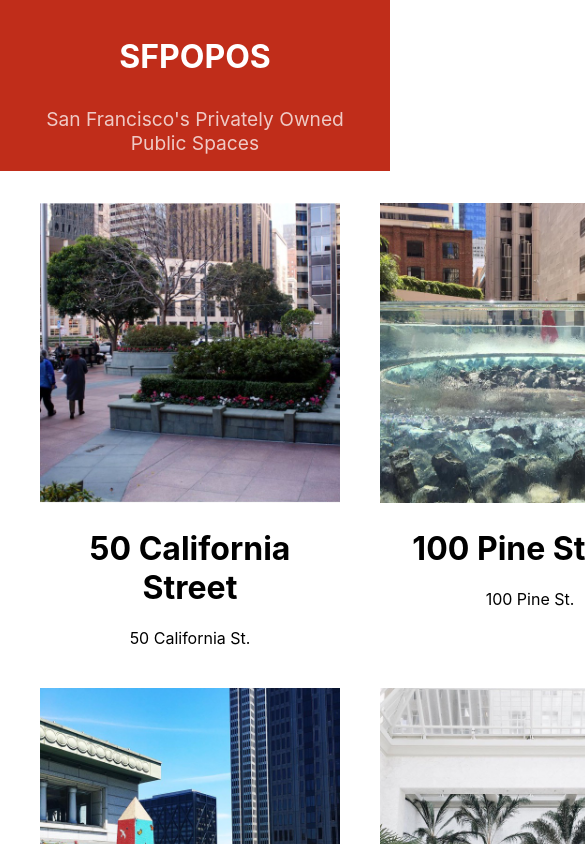
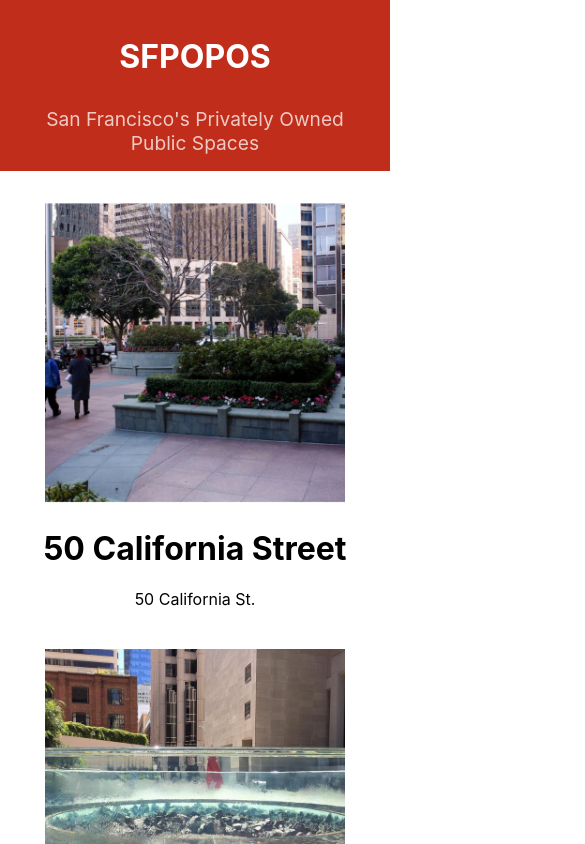
Before and after one commit to Joshkaki00/react-js-tutorial, a React (Create React App) app: page / in a window 390 px wide. Shown: the top 844 px of the page, 585 px wide, since content can reach past the window. Built offline with nearby package versions, Linux system fonts and the light colour scheme.

Commit message:
made poposlist responsive

```diff
--- a/src/POPOSList.css
+++ b/src/POPOSList.css
@@ -1,7 +1,7 @@
 .POPOSList {
-    width: calc(100% - 80px);  /* Full width minus 80px */
-    margin: auto;               /* Center horizontally */
-    display: grid;              /* Use grid layout */
-    grid-template-columns: 1fr 1fr 1fr;  /* Three equal columns */
-    grid-gap: 40px;             /* 40px gap between elements */
-  }
+  width: calc(100% - 80px);
+  margin: auto;
+  display: grid;
+  grid-template-columns: repeat(auto-fit, minmax(300px, 1fr)); /* Responsive grid */
+  grid-gap: 40px;
+}
```
